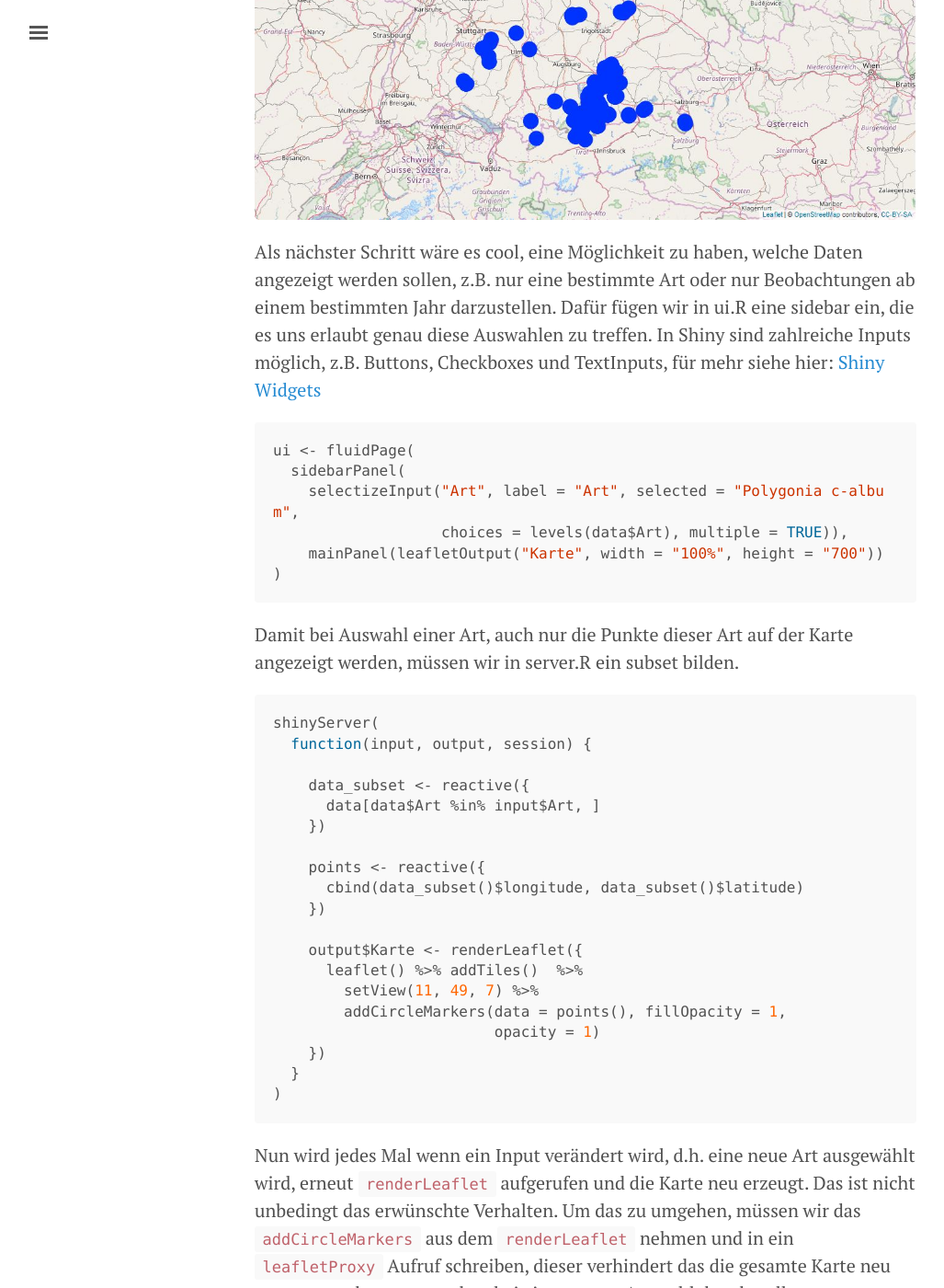
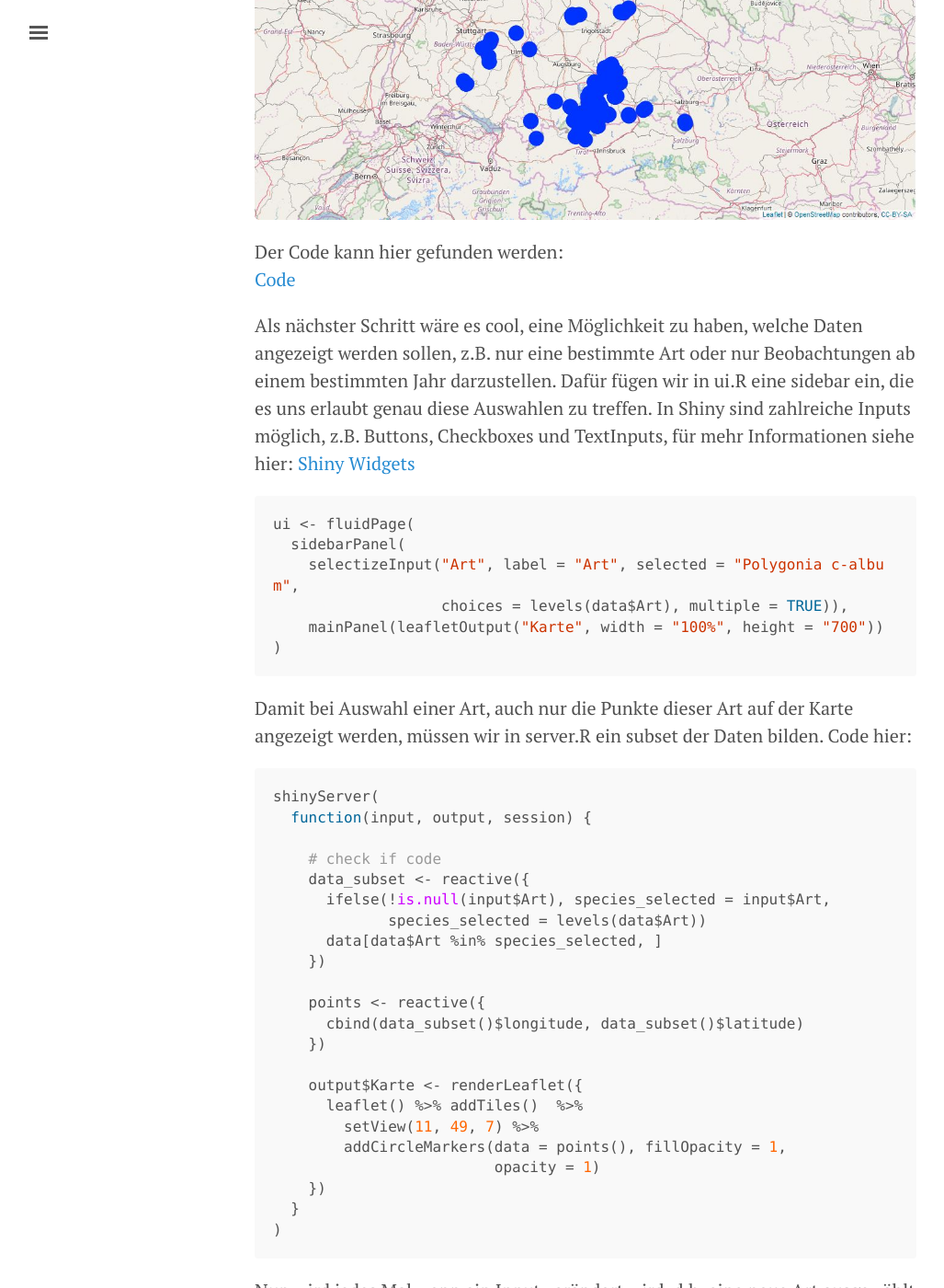
Before and after one commit to markdumke/Blog, a Jekyll site: the page built from _posts/2017-02-11-beobachtungen-visualisieren-teil2.md, in a window 1280 px wide and 1400 px high, scrolled down 2267 px. Shown: the whole window at 92% size, without its empty margins (3-1030 px from the left). Built offline with Jekyll 4.4.1, drawn with Linux system fonts in a browser that asks for light colours; comment, search, counter and statistics services are not loaded; some of the changed text lies outside the part shown.

Commit message:
renamed post

````diff
--- a/_posts/2017-02-09-beobachtungen-visualisieren-teil2.md
+++ b/_posts/2017-02-11-beobachtungen-visualisieren-teil2.md
@@ -65,8 +65,12 @@ Jetzt sollte der Output mit **Run App** etwa so aussehen:
 
 ![Shiny App]({{ site.url }}/assets/app2.JPG)
 
+Der Code kann hier gefunden werden:
+<a href="https://gist.github.com/markdumke/55fd69e4a4d1d994c17d85c14d139388" target="_blank">Code</a>
+
+
 Als nächster Schritt wäre es cool, eine Möglichkeit zu haben, welche Daten angezeigt werden sollen, z.B. nur eine bestimmte Art oder nur Beobachtungen ab einem bestimmten Jahr darzustellen.
-Dafür fügen wir in ui.R eine sidebar ein, die es uns erlaubt genau diese Auswahlen zu treffen. In Shiny sind zahlreiche Inputs möglich, z.B. Buttons, Checkboxes und TextInputs, für mehr siehe hier: <a href="http://shiny.rstudio.com/gallery/widget-gallery.html" target="_blank">Shiny Widgets</a>
+Dafür fügen wir in ui.R eine sidebar ein, die es uns erlaubt genau diese Auswahlen zu treffen. In Shiny sind zahlreiche Inputs möglich, z.B. Buttons, Checkboxes und TextInputs, für mehr Informationen siehe hier: <a href="http://shiny.rstudio.com/gallery/widget-gallery.html" target="_blank">Shiny Widgets</a>
 
 ```r
 ui <- fluidPage(
@@ -77,14 +81,17 @@ ui <- fluidPage(
 )
 ```
 
-Damit bei Auswahl einer Art, auch nur die Punkte dieser Art auf der Karte angezeigt werden, müssen wir in server.R ein subset bilden.
+Damit bei Auswahl einer Art, auch nur die Punkte dieser Art auf der Karte angezeigt werden, müssen wir in server.R ein subset der Daten bilden. Code hier:
 
 ```r
 shinyServer(
   function(input, output, session) {
 
+    # check if code
     data_subset <- reactive({
-      data[data$Art %in% input$Art, ]
+      ifelse(!is.null(input$Art), species_selected = input$Art,
+             species_selected = levels(data$Art))
+      data[data$Art %in% species_selected, ]
     })
 
     points <- reactive({
````
Also changed, not shown: other parts of _posts/2017-02-11-beobachtungen-visualisieren-teil2.md (+1 -1 lines), 3 other files.
